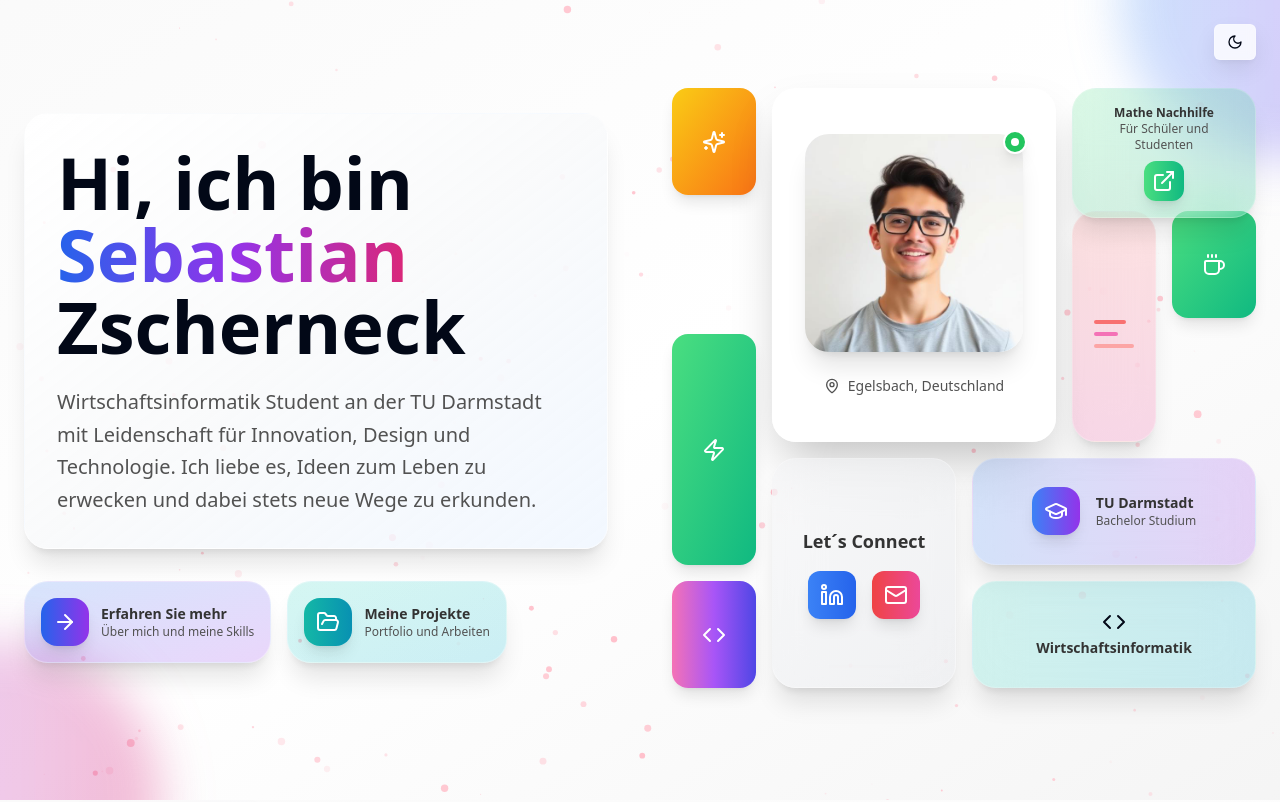
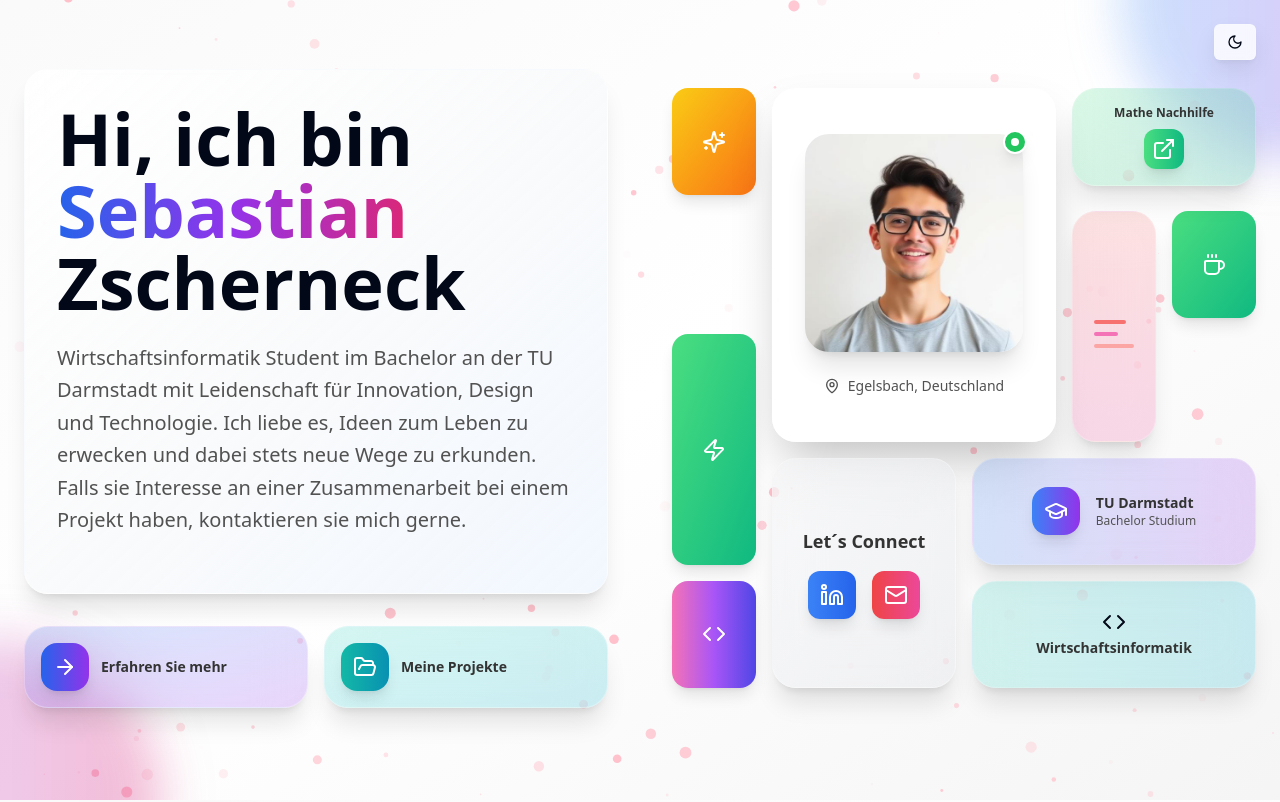
Before and after one commit to HanoXx5/life-scroll-showcase, a React (Vite) app: page / in a window 1280 px wide. Shown: the top 802 px of the page. Built offline with nearby package versions, Linux system fonts and the light colour scheme.

Commit message:
design changes

```diff
--- a/particles.json
+++ b/particles.json
@@ -36,7 +36,7 @@
       }
     },
     "size": {
-      "value": 4,
+      "value": 6,
       "random": true,
       "anim": {
         "enable": false,
--- a/src/components/Hero.tsx
+++ b/src/components/Hero.tsx
@@ -29,9 +29,9 @@ const Hero = () => {
       <br/>
         <div className="grid lg:grid-cols-2 gap-16 items-center">
          {/* Left content */}
-          <div className="space-y-8 animate__animated animate__fadeInDown animate__slow relative">
-            <div className="bg-gradient-to-br from-white/80 via-gray-50/90 to-blue-50/80 dark:from-gray-800/90 dark:via-gray-700/90 dark:to-blue-900/90 backdrop-blur-xl border border-white/30 dark:border-gray-600/30 rounded-3xl p-8 shadow-xl">
-              <div className="relative z-10">
+         <div className="space-y-8 relative ">
+           <div className="bg-gradient-to-br from-white/80 via-gray-50/90 to-blue-50/80 dark:from-gray-800/90 dark:via-gray-700/90 dark:to-blue-900/90 backdrop-blur-xl border border-white/30 dark:border-gray-600/30 rounded-3xl p-8 shadow-xl animate__animated animate__fadeInDown animate__slow ">
+             <div className="relative z-10 ">
                <h1 className="text-5xl md:text-7xl font-bold leading-tight mb-6">
                  Hi, ich bin{" "}
                  <span className="bg-gradient-to-r from-blue-600 via-purple-600 to-pink-600 bg-clip-text text-transparent">
@@ -41,34 +41,34 @@ const Hero = () => {
                </h1>
 
                <p className="text-xl text-neutral-600 dark:text-neutral-300 leading-relaxed max-w-2xl">
-                  Wirtschaftsinformatik Student an der TU Darmstadt mit Leidenschaft für Innovation,
+                 Wirtschaftsinformatik Student im Bachelor an der TU Darmstadt mit Leidenschaft für Innovation,
                  Design und Technologie. Ich liebe es, Ideen zum Leben zu erwecken und dabei stets neue Wege zu erkunden.
+                 Falls sie Interesse an einer Zusammenarbeit bei einem Projekt haben, kontaktieren sie mich gerne.
                </p>
+               <br/>
              </div>
            </div>
 
-            {/* Redesigned Buttons with glassmorphism style */}
-            <div className="flex flex-wrap gap-4 relative z-10">
-              <div className="bg-gradient-to-br from-blue-500/20 to-purple-600/20 backdrop-blur-xl border border-white/30 dark:border-neutral-700/30 rounded-3xl p-4 shadow-xl hover:scale-105 transition-all duration-500 cursor-pointer group">
+           {/* Redesigned Buttons with glassmorphism style - Equal width */}
+           <div className="flex gap-4 relative z-10">
+             <div className="flex-1 bg-gradient-to-br from-blue-500/20 to-purple-600/20 backdrop-blur-xl border border-white/30 dark:border-neutral-700/30 rounded-3xl p-4 shadow-xl hover:scale-105 transition-all duration-500 cursor-pointer group animate__animated animate__fadeInLeft animate__slow">
                <div className="flex items-center space-x-3">
-                  <div className="w-12 h-12 bg-gradient-to-r from-blue-600 to-purple-600 rounded-2xl flex items-center justify-center shadow-lg group-hover:scale-110 transition-transform">
+                 <div className="w-12 h-12 bg-gradient-to-r from-blue-600 to-purple-600 rounded-2xl flex items-center justify-center shadow-lg group-hover:scale-110 transition-transform ">
                    <ArrowRight className="w-6 h-6 text-white" />
                  </div>
                  <div>
                    <div className="font-bold text-neutral-800 dark:text-neutral-200 text-sm">Erfahren Sie mehr</div>
-                    <div className="text-neutral-600 dark:text-neutral-400 text-xs">Über mich und meine Skills</div>
                  </div>
                </div>
              </div>
 
-              <div className="bg-gradient-to-br from-teal-400/20 to-cyan-500/20 backdrop-blur-xl border border-white/30 dark:border-neutral-700/30 rounded-3xl p-4 shadow-xl hover:scale-105 transition-all duration-500 cursor-pointer group">
+             <div className="flex-1 bg-gradient-to-br from-teal-400/20 to-cyan-500/20 backdrop-blur-xl border border-white/30 dark:border-neutral-700/30 rounded-3xl p-4 shadow-xl hover:scale-105 transition-all duration-500 cursor-pointer group animate__animated animate__fadeInUp animate__delay-1s animate__slow">
                <div className="flex items-center space-x-3">
                  <div className="w-12 h-12 bg-gradient-to-r from-teal-500 to-cyan-600 rounded-2xl flex items-center justify-center shadow-lg group-hover:scale-110 transition-transform">
                    <FolderOpen className="w-6 h-6 text-white" />
                  </div>
                  <div>
                    <div className="font-bold text-neutral-800 dark:text-neutral-200 text-sm">Meine Projekte</div>
-                    <div className="text-neutral-600 dark:text-neutral-400 text-xs">Portfolio und Arbeiten</div>
                  </div>
                </div>
              </div>
@@ -178,7 +178,6 @@ const Hero = () => {
 
                                       <div>
                                         <div className="font-bold text-neutral-800 dark:text-neutral-200 text-xs">Mathe Nachhilfe</div>
-                                        <div className="text-neutral-600 dark:text-neutral-400 text-xs">Für Schüler und Studenten</div>
                                       </div>
                                       <div className="w-10 h-10 bg-gradient-to-r from-green-400 to-emerald-500 rounded-xl flex items-center justify-center shadow-lg">
                                                                               <ExternalLink className="text-white"></ExternalLink>
@@ -189,7 +188,7 @@ const Hero = () => {
                    </a>
 
                 {/* Small code decoration */}
-                <div className="col-span-1 row-span-1 col-start-1 row-start-5 bg-gradient-to-r from-pink-400 via-purple-500 to-indigo-600 rounded-2xl shadow-lg hover:scale-110 transition-all duration-500 animate__animated animate__rotateInUpRight animate__delay-1s flex items-center justify-center">
+                <div className="col-span-1 row-span-1 col-start-1 row-start-5 bg-gradient-to-r from-pink-400 via-purple-500 to-indigo-600 rounded-2xl shadow-lg hover:scale-110 transition-all duration-500 animate__animated animate__fadeInUpBig animate__delay-1s animate__slow flex items-center justify-center">
                   <Code className="w-6 h-6 text-white" />
                 </div>
 
```
Lines whose indentation alone changed are shown as unchanged.
